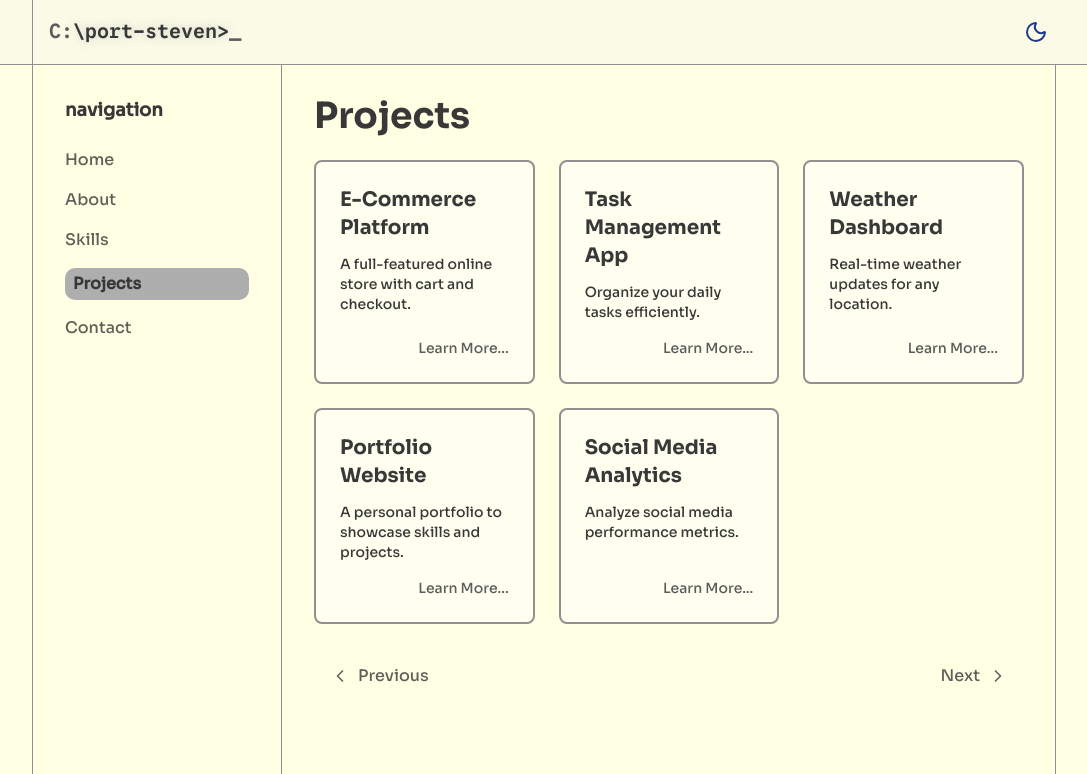
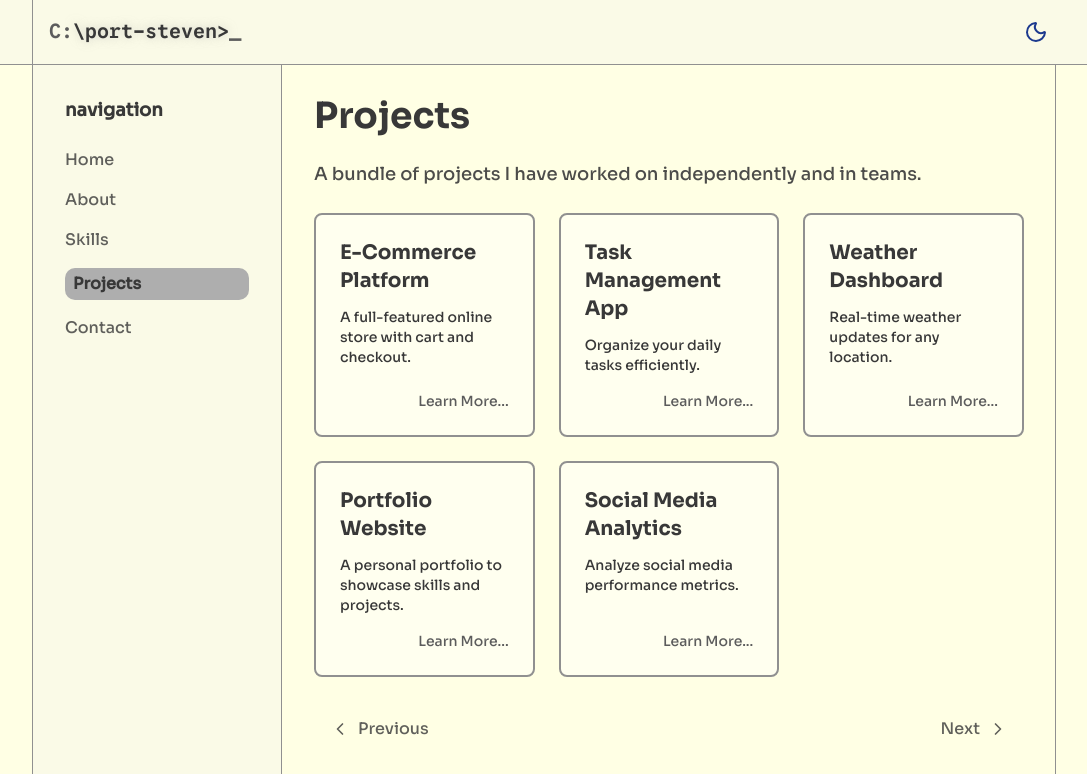
Before and after one commit to StewenE/port-steven, a React (Vite) app: page / in a window 1280 px wide. Both pictures are taken after a click on the button "Projects". Shown: the top 774 px of the page, without its empty margins (96-1183 px from the left). Built offline with nearby package versions, Linux system fonts and the light colour scheme.

Commit message:
feat: enhance layout and styling for SidePanel, TopBar, and ProjectsSection; add custom scrollbar styles

```diff
--- a/src/components/SidePanel.tsx
+++ b/src/components/SidePanel.tsx
@@ -15,7 +15,7 @@ interface SidePanelProps {
 
 export const SidePanel = ({ activeSection, onNavigate }: SidePanelProps) => {
     return (
-      <aside className="hidden lg:block sticky top-(--nav-height) min-h-100 border-l border-r border-border p-8">
+      <aside className="hidden lg:block sticky top-(--nav-height) min-h-100 border-l border-r border-border p-8 bg-(--top-bar-bg)">
         <div className="mb-6 text-lg font-semibold">navigation</div>
         <nav className="flex flex-col space-y-4 text-left">
           {navItems.map((item, key) => (
--- a/src/components/TopBar.tsx
+++ b/src/components/TopBar.tsx
@@ -65,7 +65,7 @@ export const TopBar = ({ activeSection, onNavigate }: TopBarProps) => {
 
             <div className={cn(
                 "mobile-menu lg:hidden",
-                isMenuOpen ? "opacity-100 pointer-events-auto" : "opacity-0 pointer-events-none"
+                isMenuOpen ? "opacity-95 pointer-events-auto" : "opacity-0 pointer-events-none"
                 )}
             >
                 <div className="flex flex-col space-y-8 text-xl">
--- a/src/components/sections/ProjectsSection.tsx
+++ b/src/components/sections/ProjectsSection.tsx
@@ -241,6 +241,9 @@ export const ProjectsSection = ({ onProjectSelect }: { onProjectSelect?: (isSele
     return (
       <section className="p-4 md:p-6 lg:p-8">
         <h1 className="text-4xl font-bold mb-6 opacity-0 animate-fade-in">Projects</h1>
+        <p className="text-lg text-foreground/90 leading-relaxed whitespace-pre-line mb-6">
+            A bundle of projects I have worked on independently and in teams.
+        </p>
         <div className="grid grid-cols-1 sm:grid-cols-2 lg:grid-cols-2 xl:grid-cols-3 gap-6 opacity-0 animate-fade-in-delay-1">
           {projects.map((project) => (
             <div
--- a/src/index.css
+++ b/src/index.css
@@ -256,3 +256,27 @@
 .animate-blink {
   animation: blink 1s infinite;
 }
+
+.custom-scroll {
+  scrollbar-width: thin;
+  scrollbar-color: var(--border) var(--background);
+}
+
+.custom-scroll::-webkit-scrollbar {
+  width: 10px;
+  height: 10px;
+}
+
+.custom-scroll::-webkit-scrollbar-thumb {
+  background-color: var(--border);
+  border-radius: 14px;
+  border: 2px solid var(--secondary);
+}
+
+.custom-scroll::-webkit-scrollbar-thumb:hover {
+  background-color: var(--primary);
+}
+
+.custom-scroll::-webkit-scrollbar-corner {
+  background: var(--secondary);
+}
--- a/src/pages/Home.tsx
+++ b/src/pages/Home.tsx
@@ -46,7 +46,7 @@ export const Home = () => {
                         activeSection={activeSection}
                         onNavigate={handleNavigate}
                     />
-                    <div className="relative h-[calc(100vh-var(--nav-height))] overflow-y-auto pt-8 lg:pt-0">
+                    <div className="relative h-[calc(100vh-var(--nav-height))] custom-scroll overflow-y-auto pt-8 lg:pt-0">
                         <div
                           aria-hidden
                           className="pointer-events-none absolute inset-y-0 right-0 w-0 lg:border-r border-border z-10"
```
